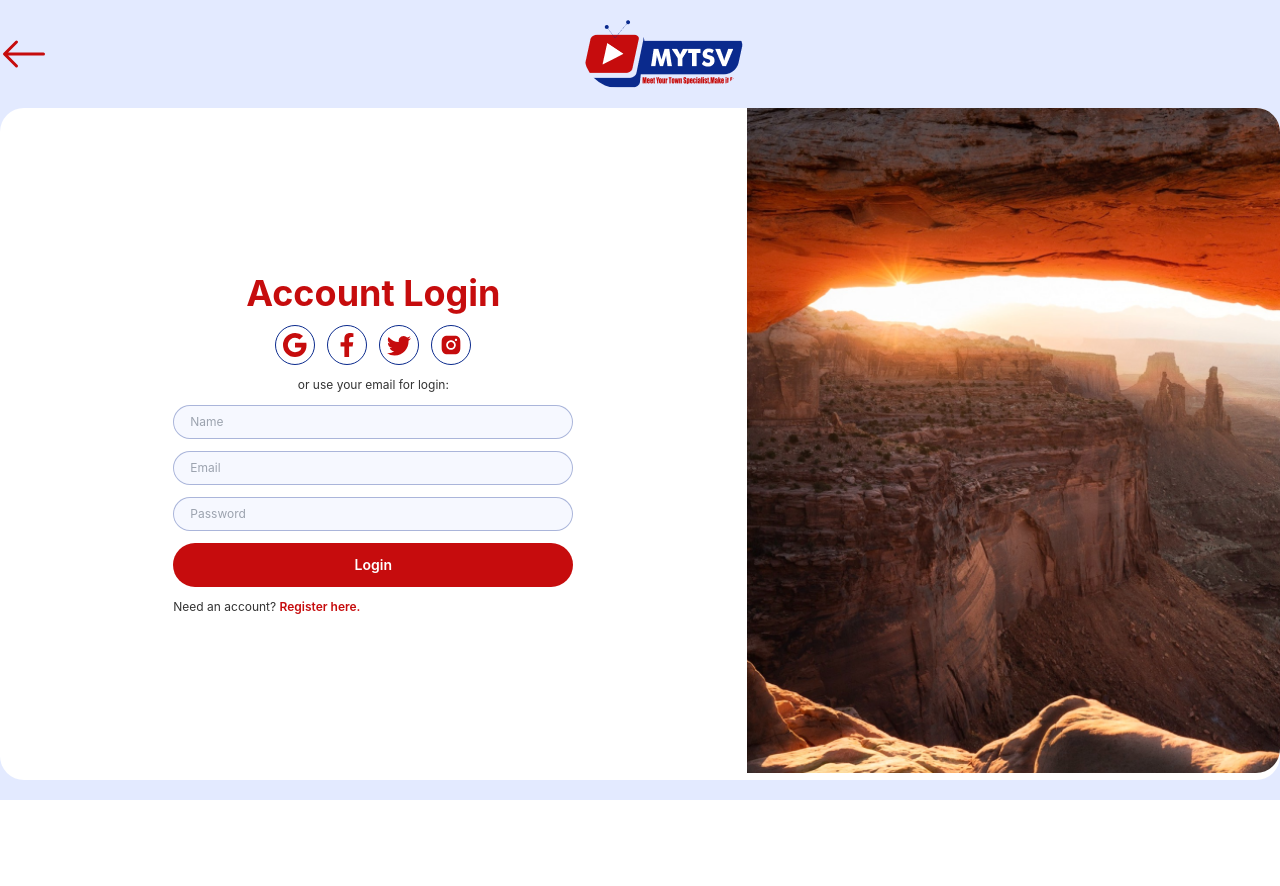
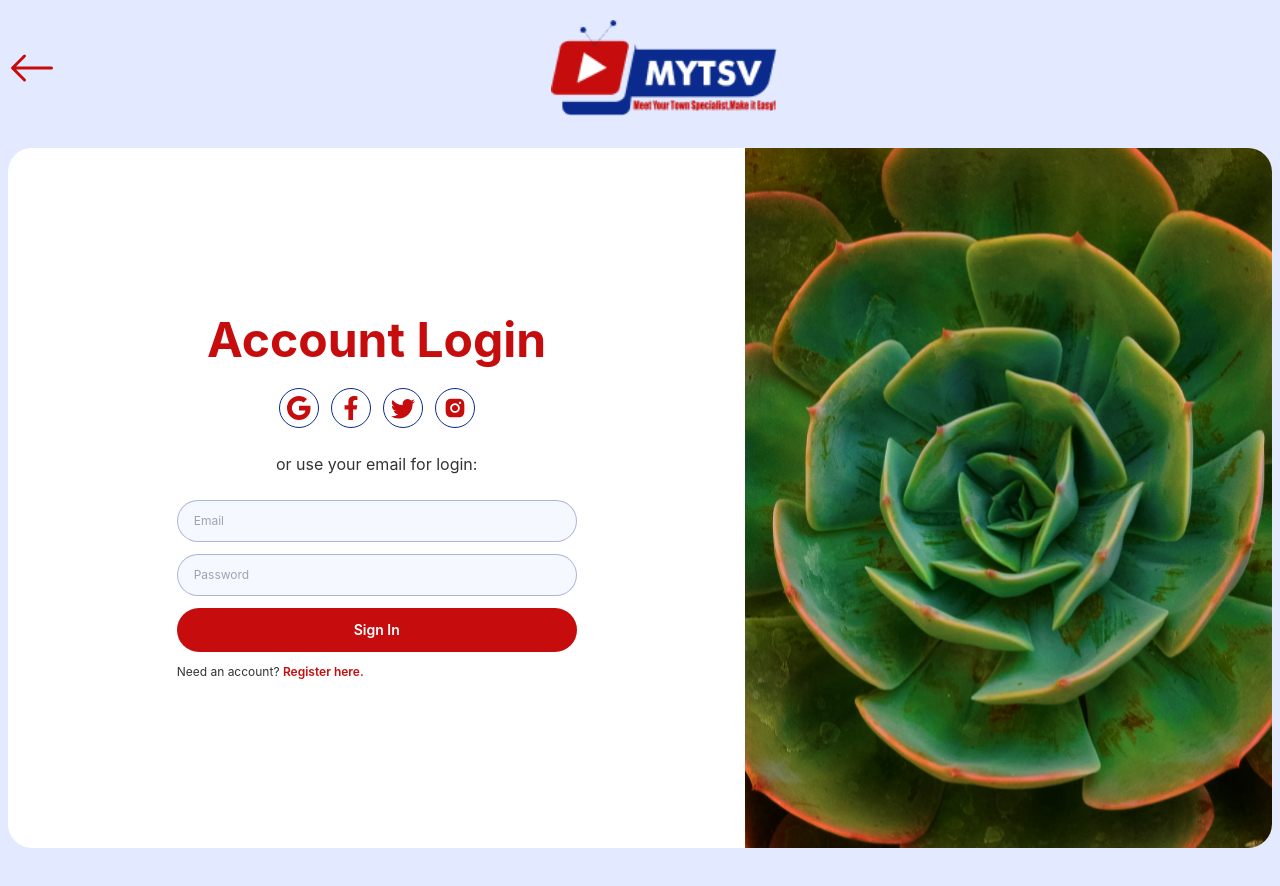
Before and after one commit to sesita/tsv, a React (Create React App) app: page /signin in a window 1280 px wide. Shown: the top 886 px of the page. Before the commit the page ends 800 px from the top, so only its background shows below. Built offline with nearby package versions, Linux system fonts and the light colour scheme.

Commit message:
fix: bugs

```diff
--- a/src/components/Home/Categories.jsx
+++ b/src/components/Home/Categories.jsx
@@ -7,7 +7,7 @@ const Categories = () => {
     <>
       <section className="mt-4 mb-1 px-3">
         <div className="container mx-auto overflow-x-scroll hide-scrollbar">
-          <div className="flex gap-x-8">
+          <div className="flex gap-x-8 text-lg">
             <div className={location.search === '?q=plumbers' ? 'font-medium': ''}>
               <Link to={"/search?q=plumbers"}>Plumbers</Link>
             </div>
--- a/src/pages/Auth/Signin.js
+++ b/src/pages/Auth/Signin.js
@@ -17,14 +17,7 @@ const Signin = () => {
         const email = e.target.email.value;
         const password = e.target.password.value;
 
-    if (
-      !name ||
-      !email ||
-      !password ||
-      name === "" ||
-      email === "" ||
-      password === ""
-    ) {
+        if (!name || !email || !password || name === "" || email === "" || password === "") {
             toast.error("All field are required!");
         } else {
             toast.success("Login successfully");
@@ -38,23 +31,18 @@ const Signin = () => {
     return (
         <>
             <section className="min-h-screen h-full w-full bg-[#E3EAFF]">
-        <div className="container mx-auto px-2 md:px-0 py-5 flex flex-col min-h-screen gap-5">
-          <div className="flex justify-between items-center gap-5">
-            <BsArrowLeft
-              className="text-5xl text-[#C60C0D] cursor-pointer"
-              onClick={() => navigate(-1)}
-            />
+                <div className="container mx-auto px-2 pt-5 pb-20 flex flex-col min-h-screen gap-5">
+                    <div className="flex justify-between items-center gap-5 mb-3">
+                        <BsArrowLeft className="text-5xl text-[#C60C0D] cursor-pointer" onClick={() => navigate(-1)} />
                         <Link to="/">
-              <img src="/logo.png" alt="" className="w-40 h-25 rounded-full" />
+                            <img src="/logo.png" alt="" className="w-54 h-24 object-contain" />
                         </Link>
                         <span></span>
                     </div>
-          <div className="flex-1 bg-white md:rounded-3xl rounded-xl flex">
-            <div className="flex-1 flex items-center justify-center md:py-5 py-1 md:px-7 px-2">
-              <div className="flex flex-col gap-3">
-                <h2 className="text-center md:text-4xl text-2xl font-bold text-[#C60C0D]">
-                  Account Login
-                </h2>
+                    <div className="bg-white md:rounded-3xl rounded-xl flex justify-between max-h-[700px]">
+                        <div className="mx-auto my-auto py-5 md:px-7 px-2">
+                            <div className="flex flex-col gap-6">
+                                <h2 className="text-center md:text-5xl text-2xl font-bold text-[#C60C0D]">Account Login</h2>
                                 <div className="flex gap-3 justify-center">
                                     <button className="border-[1px] border-[#0A2A8D] rounded-full md:w-10 w-7 md:h-10 h-7 flex items-center justify-center">
                                         <BsGoogle className="text-[#C60C0D] md:text-2xl text-md" />
@@ -69,39 +57,12 @@ const Signin = () => {
                                         <AiFillInstagram className="text-[#C60C0D] md:text-2xl text-md" />
                                     </button>
                                 </div>
-                <p className="text-center md:text-md text-xs">
-                  or use your email for login:
-                </p>
-                <form
-                  method="post"
-                  className="flex flex-col gap-3 md:w-[400px] w-full"
-                  onSubmit={(e) => handleLogin(e)}
-                >
-                  <input
-                    type="text"
-                    className="rounded-full border-[1px] border-[#0A2A8D52] bg-[#E3EAFF52] outline-none py-2 md:px-4 px-2 md:text-md text-xs w-full"
-                    placeholder="Name"
-                    name="name"
-                  />
-                  <input
-                    type="email"
-                    className="rounded-full border-[1px] border-[#0A2A8D52] bg-[#E3EAFF52] outline-none py-2 md:px-4 px-2 md:text-md text-xs w-full"
-                    placeholder="Email"
-                    name="email"
-                  />
-                  <div className="flex gap-3 md:flex-row flex-col">
-                    <input
-                      type="password"
-                      className="rounded-full border-[1px] border-[#0A2A8D52] bg-[#E3EAFF52] outline-none py-2 md:px-4 px-2 md:text-md text-xs w-full"
-                      placeholder="Password"
-                      name="password"
-                    />
-                  </div>
-                  <button
-                    className="w-full md:py-3 py-2 md:px-4 px-2 md:text-md text-sm rounded-full bg-[#C60C0D] text-white font-semibold"
-                    type="submit"
-                  >
-                    Login
+                                <p className="text-center">or use your email for login:</p>
+                                <form method="post" className="flex flex-col gap-3 md:w-[400px] w-full" onSubmit={(e) => handleLogin(e)}>
+                                    <input type="email" className="rounded-full border-[1px] border-[#0A2A8D52] bg-[#E3EAFF52] outline-none py-3 md:px-4 px-2 md:text-md text-xs w-full" placeholder="Email" name="email" />
+                                    <input type="password" className="rounded-full border-[1px] border-[#0A2A8D52] bg-[#E3EAFF52] outline-none py-3 md:px-4 px-2 md:text-md text-xs w-full" placeholder="Password" name="password" />
+                                    <button className="w-full md:py-3 py-2 md:px-4 px-2 md:text-md text-sm rounded-full bg-[#C60C0D] text-white font-semibold" type="submit">
+                                        Sign In
                                     </button>
                                     <span className="md:text-md text-xs">
                                         Need an account?{" "}
@@ -113,11 +74,7 @@ const Signin = () => {
                             </div>
                         </div>
                         <div className="md:w-5/12 w-3/12">
-              <img
-                src={require("../../assets/img/SignupBg.png")}
-                alt=""
-                className="w-full h-full max-h-[665px] max-w-full object-cover md:rounded-r-3xl rounded-r-xl"
-              />
+                            <img src={require("../../assets/img/Login.png")} alt="" className="w-full h-full object-cover md:rounded-r-3xl rounded-r-xl" />
                         </div>
                     </div>
                 </div>
--- a/src/pages/Auth/Signup.js
+++ b/src/pages/Auth/Signup.js
@@ -17,18 +17,7 @@ const Signup = () => {
         const phoneNumber = e.target.phoneNumber.value;
         const checkbox = e.target.checkbox.checked;
 
-    if (
-      !channelName ||
-      !name ||
-      !email ||
-      !password ||
-      !phoneNumber ||
-      channelName === "" ||
-      name === "" ||
-      email === "" ||
-      password === "" ||
-      phoneNumber === ""
-    ) {
+        if (!channelName || !name || !email || !password || !phoneNumber || channelName === "" || name === "" || email === "" || password === "" || phoneNumber === "") {
             toast.error("All field are required!");
         } else {
             if (checkbox) {
@@ -55,23 +44,18 @@ const Signup = () => {
     return (
         <>
             <section className="min-h-screen h-full w-full bg-[#E3EAFF]">
-        <div className="container mx-auto px-2 md:px-0 py-5 flex flex-col min-h-screen gap-5">
-          <div className="flex justify-between items-center gap-5">
-            <BsArrowLeft
-              className="text-5xl text-[#C60C0D] cursor-pointer"
-              onClick={() => navigate(-1)}
-            />
+                <div className="container mx-auto px-2 pt-5 pb-20 flex flex-col min-h-screen gap-5">
+                    <div className="flex justify-between items-center gap-5 mb-3">
+                        <BsArrowLeft className="text-5xl text-[#C60C0D] cursor-pointer" onClick={() => navigate(-1)} />
                         <Link to="/">
-              <img src="/logo.png" alt="" className="w-40 h-25 rounded-full" />
+                            <img src="/logo.png" alt="" className="w-54 h-24 object-contain" />
                         </Link>
                         <span></span>
                     </div>
-          <div className="flex-1 bg-white md:rounded-3xl rounded-xl flex">
-            <div className="flex-1 flex items-center justify-center md:py-5 py-1 md:px-7 px-2">
-              <div className="flex flex-col gap-3">
-                <h2 className="text-center md:text-4xl text-2xl font-bold text-[#C60C0D]">
-                  Create a account
-                </h2>
+                    <div className="bg-white md:rounded-3xl rounded-xl flex justify-between max-h-[700px]">
+                        <div className="mx-auto my-auto py-5 md:px-7 px-2">
+                            <div className="flex flex-col gap-6">
+                                <h2 className="text-center md:text-5xl text-2xl font-bold text-[#C60C0D]">Create a account</h2>
                                 <div className="flex gap-3 justify-center">
                                     <button className="border-[1px] border-[#0A2A8D] rounded-full md:w-10 w-7 md:h-10 h-7 flex items-center justify-center">
                                         <BsGoogle className="text-[#C60C0D] md:text-2xl text-md" />
@@ -86,57 +70,22 @@ const Signup = () => {
                                         <AiFillInstagram className="text-[#C60C0D] md:text-2xl text-md" />
                                     </button>
                                 </div>
-                <p className="text-center md:text-md text-xs">
-                  or use your email for registration:
-                </p>
-                <form
-                  className="flex flex-col gap-3 md:w-[400px] w-full"
-                  method="post"
-                  onSubmit={(e) => handleSignup(e)}
-                >
-                  <input
-                    type="text"
-                    className="rounded-full border-[1px] border-[#0A2A8D52] bg-[#E3EAFF52] outline-none py-2 md:px-4 px-2 md:text-md text-xs w-full"
-                    placeholder="Channel Name"
-                    name="channelName"
-                  />
-                  <input
-                    type="text"
-                    className="rounded-full border-[1px] border-[#0A2A8D52] bg-[#E3EAFF52] outline-none py-2 md:px-4 px-2 md:text-md text-xs w-full"
-                    placeholder="Name"
-                    name="name"
-                  />
-                  <input
-                    type="email"
-                    className="rounded-full border-[1px] border-[#0A2A8D52] bg-[#E3EAFF52] outline-none py-2 md:px-4 px-2 md:text-md text-xs w-full"
-                    placeholder="Email"
-                    name="email"
-                  />
+                                <p className="text-center">or use your email for registration:</p>
+                                <form className="flex flex-col gap-3 md:w-[400px] w-full" method="post" onSubmit={(e) => handleSignup(e)}>
+                                    <input type="text" className="rounded-full border-[1px] border-[#0A2A8D52] bg-[#E3EAFF52] outline-none py-3 md:px-4 px-2 md:text-md text-xs w-full" placeholder="Channel Name" name="channelName" />
+                                    <input type="text" className="rounded-full border-[1px] border-[#0A2A8D52] bg-[#E3EAFF52] outline-none py-3 md:px-4 px-2 md:text-md text-xs w-full" placeholder="Name" name="name" />
+                                    <input type="email" className="rounded-full border-[1px] border-[#0A2A8D52] bg-[#E3EAFF52] outline-none py-3 md:px-4 px-2 md:text-md text-xs w-full" placeholder="Email" name="email" />
                                     <div className="flex gap-3 md:flex-row flex-col">
-                    <input
-                      type="password"
-                      className="rounded-full border-[1px] border-[#0A2A8D52] bg-[#E3EAFF52] outline-none py-2 md:px-4 px-2 md:text-md text-xs w-full"
-                      placeholder="Password"
-                      name="password"
-                    />
-                    <input
-                      type="number"
-                      className="rounded-full border-[1px] border-[#0A2A8D52] bg-[#E3EAFF52] outline-none py-2 md:px-4 px-2 md:text-md text-xs w-full"
-                      placeholder="Phone Number"
-                      name="phoneNumber"
-                    />
+                                        <input type="password" className="rounded-full border-[1px] border-[#0A2A8D52] bg-[#E3EAFF52] outline-none py-3 md:px-4 px-2 md:text-md text-xs w-full" placeholder="Password" name="password" />
+                                        <input type="number" className="rounded-full border-[1px] border-[#0A2A8D52] bg-[#E3EAFF52] outline-none py-3 md:px-4 px-2 md:text-md text-xs w-full" placeholder="Phone Number" name="phoneNumber" />
                                     </div>
                                     <div className="flex gap-1">
                                         <input type="checkbox" name="checkbox" id="checkbox" />
                                         <label htmlFor="checkbox" className="md:text-md text-xs">
-                      I agree to Terms and{" "}
-                      <span className="text-[#C60C0D]">Privacy.</span>
+                                            I agree to Terms and <span className="text-[#C60C0D]">Privacy.</span>
                                         </label>
                                     </div>
-                  <button
-                    type="submit"
-                    className="w-full md:py-3 py-2 md:px-4 px-2 md:text-md text-sm rounded-full bg-[#C60C0D] text-white font-semibold"
-                  >
+                                    <button type="submit" className="w-full md:py-3 py-2 md:px-4 px-2 md:text-md text-sm rounded-full bg-[#C60C0D] text-white font-semibold">
                                         Sign Up
                                     </button>
                                     <span className="md:text-md text-xs">
@@ -149,11 +98,7 @@ const Signup = () => {
                             </div>
                         </div>
                         <div className="md:w-5/12 w-3/12">
-              <img
-                src={require("../../assets/img/SignupBg.png")}
-                alt=""
-                className="w-full h-full max-h-[665px] max-w-full object-cover md:rounded-r-3xl rounded-r-xl"
-              />
+                            <img src={require("../../assets/img/Register.png")} alt="" className="w-full h-full object-cover md:rounded-r-3xl rounded-r-xl" />
                         </div>
                     </div>
                 </div>
```
Also changed, not shown: src/components/Common/FilterOptions.jsx (+49 -37 lines), src/components/Common/Header.jsx (+14 -56 lines), src/components/Home/Videos.jsx (+2 -8 lines), src/assets/img/Login.png (added), src/assets/img/Register.png (renamed from src/assets/img/SignupBg.png). Lines whose indentation alone changed are shown as unchanged.
